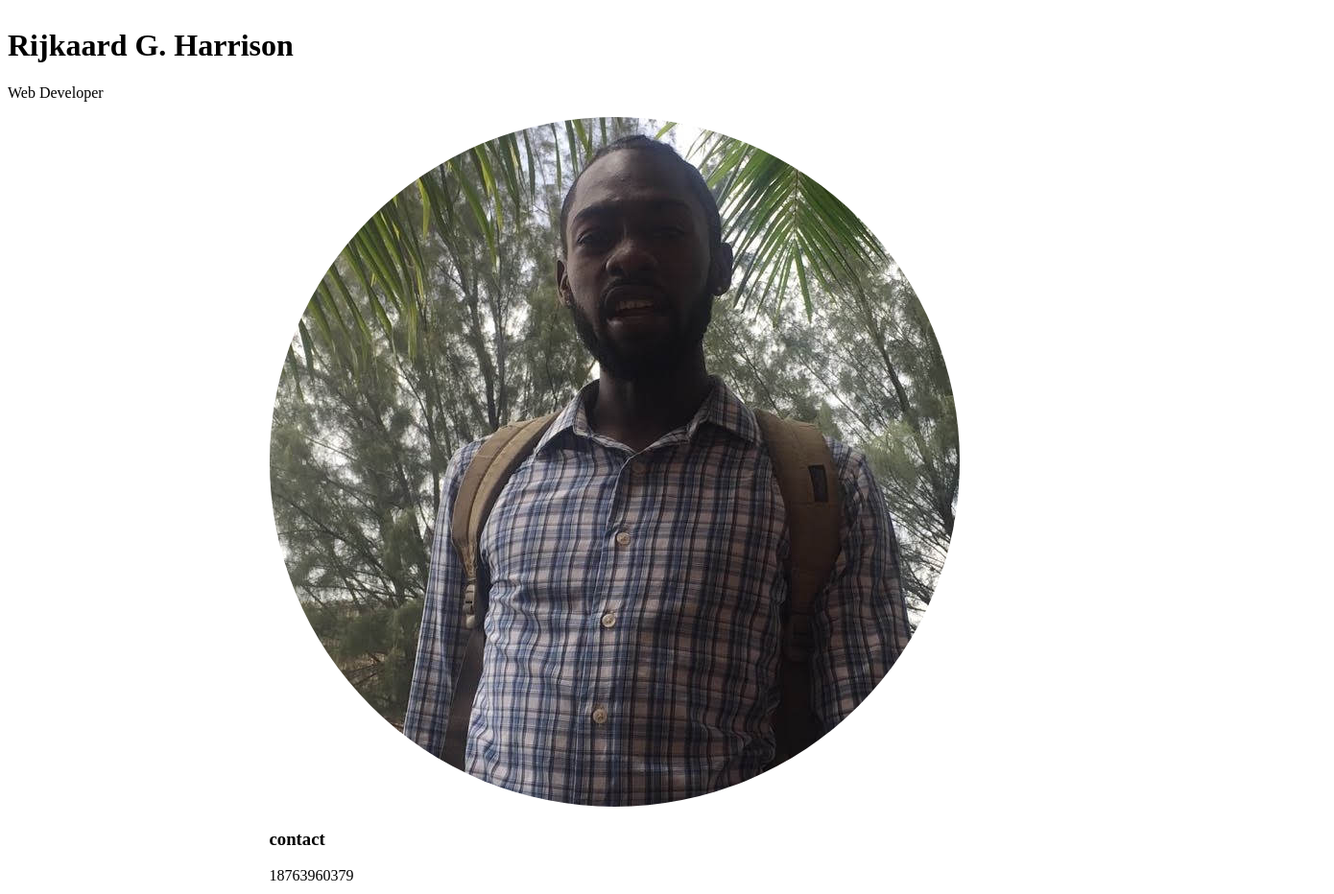
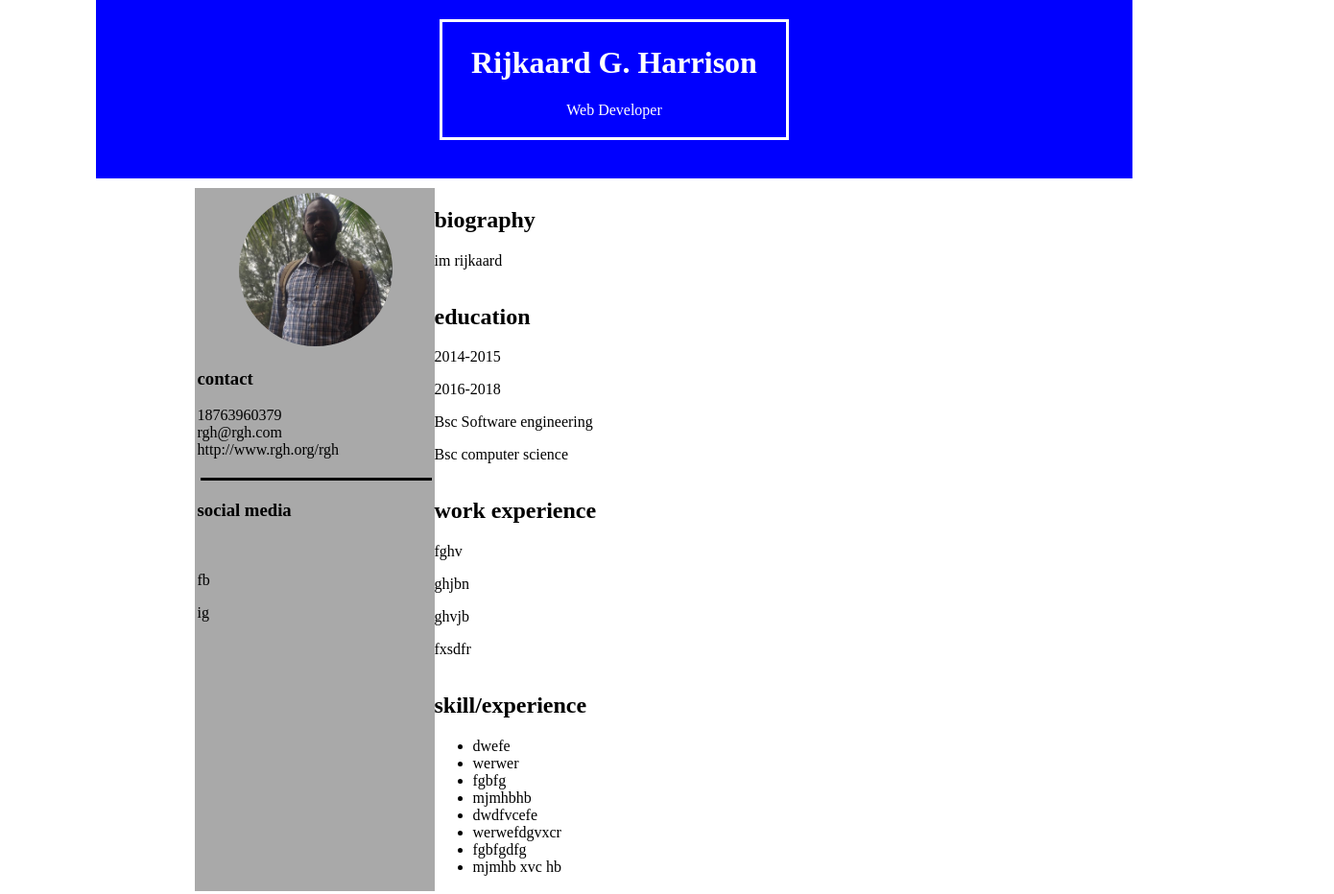
Before and after one commit to KlzRijkk0707/KlzRijkk0707.github.io, a plain HTML site: page index.html in a window 1280 px wide. Shown: the top 932 px of the page at 96% size, 1390 px wide, since content can reach past the window. Drawn offline with Linux system fonts and the light colour scheme.

Commit message:
styles second

```diff
--- a/styles.css
+++ b/styles.css
@@ -1,53 +1,103 @@
-* {
-    box-sizing: border-box;
-}
-.box{
+body{
 	display: grid;
+	grid-template-columns: 100% ;
+	grid-template-rows: 20% 80%;
+	margin:0;
 }
 
-.fbox{
-	display:flex;
-	border-style:solid;
-	border-width: 3px;
-	flex-direction:column;
-	align-items: center;
+
+
+
+/*CSS FOR HEADER*/
+header{
+
+	background-color: blue;
+	color:white;
+	text-align:center;
+	margin-left: 100px;
+    margin-right: 100px;
+    padding-bottom: 40px;
+    padding-top: 20px;
+
+}
+header div{
+	display: inline-block;
+	border: solid 3px;
+    padding-bottom: 3px;
+    padding-top: 3px;
+    padding-left: 30px;
+    padding-right: 30px;
+}
+/*END HEADER*/
+
+/*ALLBOX SECTION*/
+
+#allBox{
+	margin-top:10px;
+	padding-left:15px;
+	padding-right:15px;
+    display: grid;
+    grid-template-columns: 15% 20% 55% 20%;
+}
+/*END OF ALLBOX*/
+
+
+/*CSS FOR SIDEBAR*/
+
+#sidebar{
+
+	float:left;
+	background-color:darkgrey;
+	padding-left:3px;
+	padding-top:5px;
+
 }
 
 img{
 	border-radius: 50%;
+	height: 160px;
+    width: 160px;
+
+}
+.imgBox{
+	text-align:center;
+}
+.line{
+	background-color:black;
+	height:3px;
+	margin-top:20px;
+	margin-bottom:20px;
+	margin-left:3px;
+	margin-right:3px;
+}
+.contactInfo p{
+	margin:0;
+
+}
+/*END SIDEBAR*/
+
+
+/*CSS INFO*/
+#info{
+	display:grid;
+	float:right;
+	grid-template-areas: "BIO"
+						 "WRK"
+						 "EDU"
+						 "SKL";
+
 }
 
-#container{
-	display: grid;
+.bio{
+	grid-area: BIO;
 }
-
-#sidebar{
-	display: grid;
-	grid-column-end:column-line;
-	grid-row:1/8;
-	justify-content:center;
+.edu{
+	grid-area: WRK;
 }
-
-
-/*work experience section*/
-
-/*education section*/
-
-
-.eduyr{
-	/*display:flex;*/
-	float: left;
+.wrk{
+	grid-area: EDU;
 }
-.dgree{
-	/*display:flex;*/
-	float:right;
+.skl{
+	grid-area: SKL;
 }
-
-/*Skill section*/
- .p1{
-
-	float:left;
-}
-.p2{
-	float:right;
-}
+/*END INFO*/
```
